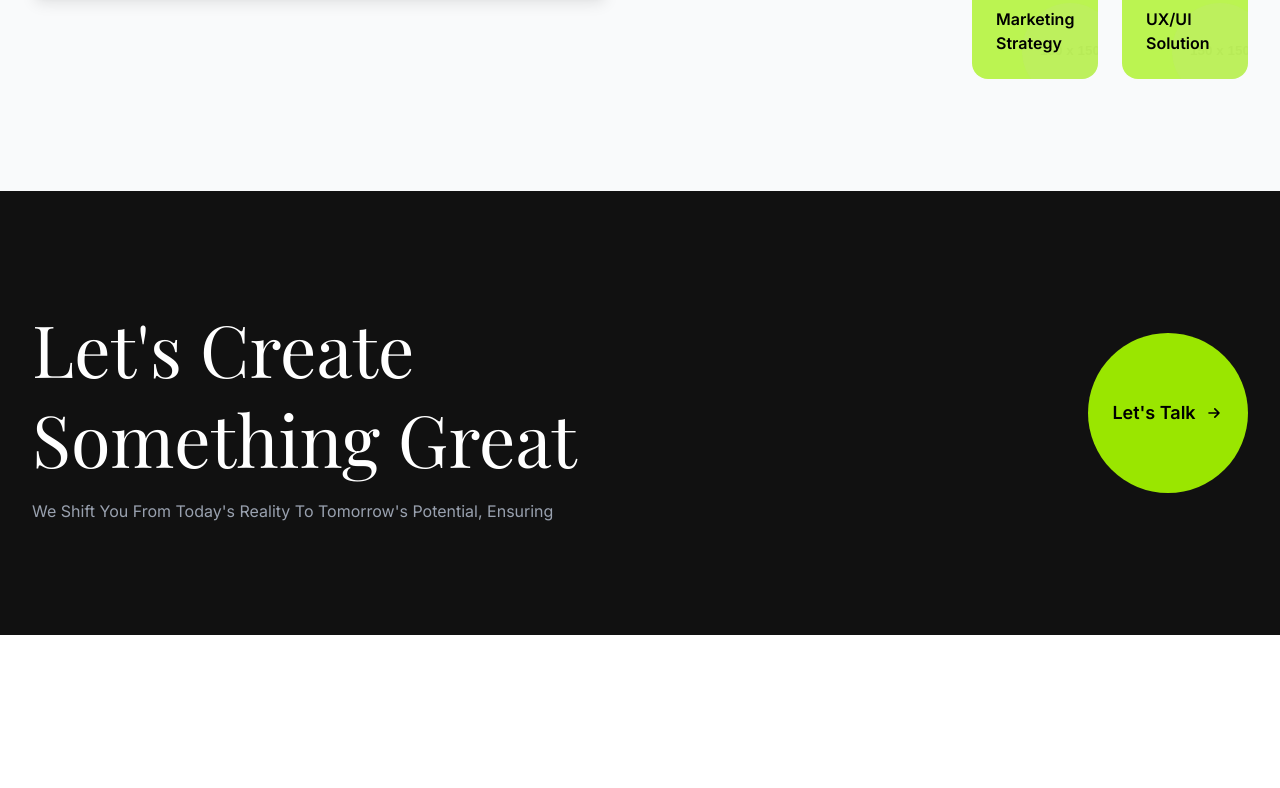
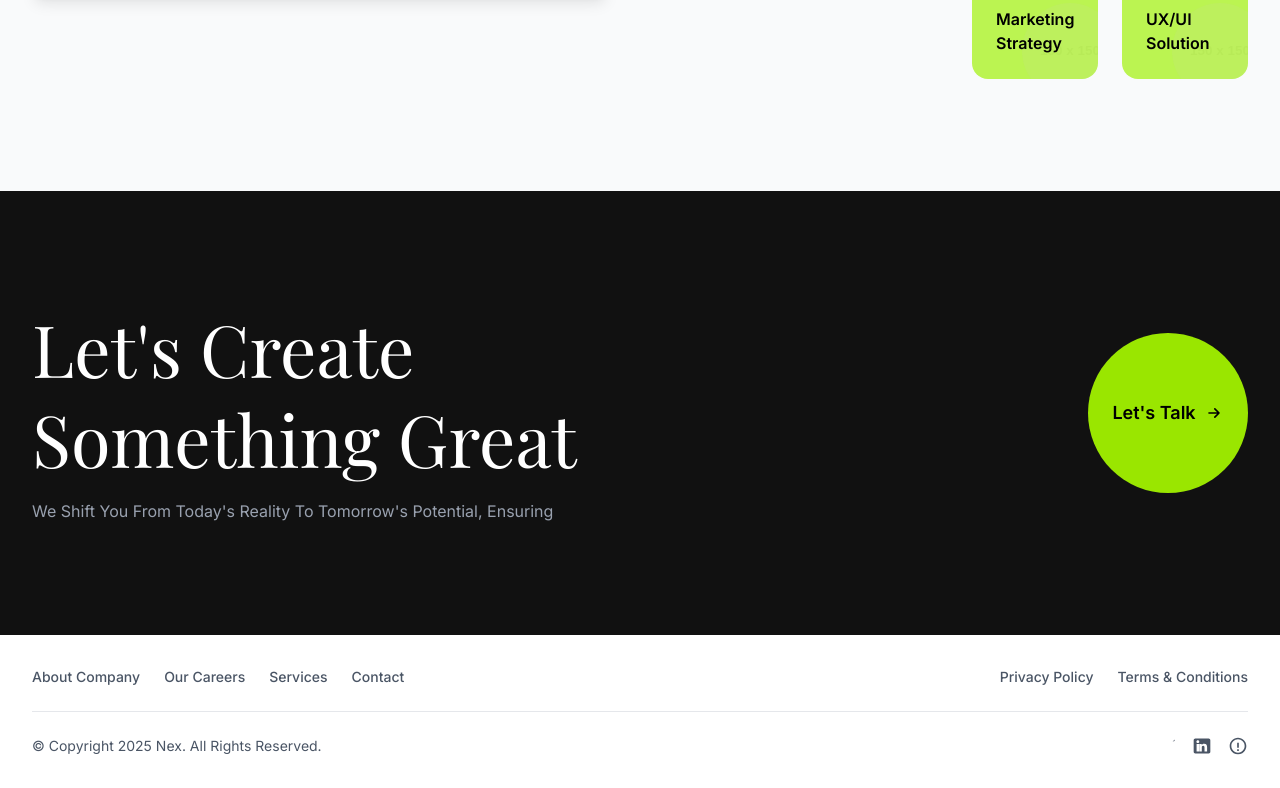
Before and after one commit to viniciusoliveira-27/teste-nex-landing-page, a React (Vite) app: page / in a window 1280 px wide. Shown: the part 4838-5626 px from the top of the page. Before the commit the page ends 5473 px from the top, so only its background shows below. Built offline with nearby package versions, Linux system fonts and the light colour scheme.

Commit message:
feat: add component footer

```diff
--- a/src/App.tsx
+++ b/src/App.tsx
@@ -5,6 +5,7 @@ import ServicesSection from './components/serviceCard';
 import HowWeWorkSection from './components/howWeWorkSection';
 import DigitalSuccessSection from './components/digitalSuccess';
 import CtaSection from './components/ctaSection';
+import Footer from './components/footer';
 
 
 const App: React.FC = () => {
@@ -16,6 +17,7 @@ const App: React.FC = () => {
       <HowWeWorkSection />
       <DigitalSuccessSection />
       <CtaSection />
+      <Footer />
 
     </div>
   );
--- a/src/components/ctaSection/ctaSection.tsx
+++ b/src/components/ctaSection/ctaSection.tsx
@@ -1,3 +1,5 @@
+import React from 'react';
+
 const CtaSection: React.FC = () => {
     return (
         <section className="font-sans bg-[#111111] text-white py-20 lg:py-28">
--- /dev/null
+++ b/src/components/footer/footer.tsx
@@ -0,0 +1,33 @@
+import React from 'react';
+
+const Footer: React.FC = () => {
+    return (
+        <footer className="font-sans bg-white text-gray-600">
+            <div className="max-w-7xl mx-auto px-4 sm:px-6 lg:px-8 py-8">
+                <div className="flex flex-col md:flex-row justify-between items-center gap-6 mb-6">
+                    <div className="flex gap-6 text-sm font-medium">
+                        <a href="#" className="hover:text-black">About Company</a>
+                        <a href="#" className="hover:text-black">Our Careers</a>
+                        <a href="#" className="hover:text-black">Services</a>
+                        <a href="#" className="hover:text-black">Contact</a>
+                    </div>
+                    <div className="flex gap-6 text-sm font-medium">
+                        <a href="#" className="hover:text-black">Privacy Policy</a>
+                        <a href="#" className="hover:text-black">Terms & Conditions</a>
+                    </div>
+                </div>
+                <div className="border-t border-gray-200 pt-6 flex flex-col md:flex-row justify-between items-center gap-4">
+                    <p className="text-sm order-2 md:order-1">&copy; Copyright {new Date().getFullYear()} Nex. All Rights Reserved.</p>
+                    <div className="flex gap-4 order-1 md:order-2">
+                        <a href="#" className="hover:text-black"><svg className="w-5 h-5" fill="currentColor" viewBox="0 0 24 24"><path d="M22.46 6c-.8.35-1.65.58-2.5.68.9-.54 1.6-1.4 1.92-2.4- .84.5-1.78.86-2.78 1.06C18.26 4.3 17.1 4 15.86 4c-2.4 0-4.35 1.95-4.35 4.35 0 .34.04.67.12 1-3.6-.18-6.8-1.9-8.94-4.52-.37.64-.58 1.38-.58 2.18 0 1.5.76 2.82 1.92 3.6- .7-.02-1.36-.22-1.94-.53v.05c0 2.1 1.5 3.85 3.5 4.25-.36.1-.74.15-1.14.15-.28 0-.55-.03-.82-.08.55 1.72 2.15 2.98 4.04 3.02-1.48 1.16-3.36 1.85-5.4 1.85-.35 0-.7-.02-1.04-.06 1.92 1.24 4.2 1.95 6.66 1.95 8 0 12.38-6.62 12.38-12.38 0-.19 0-.38-.01-.57.85-.62 1.58-1.4 2.16-2.24z"></path></svg></a>
+                        <a href="#" className="hover:text-black"><svg className="w-5 h-5" fill="currentColor" viewBox="0 0 24 24"><path d="M20 3H4c-1.1 0-2 .9-2 2v14c0 1.1.9 2 2 2h16c1.1 0 2-.9 2-2V5c0-1.1-.9-2-2-2zM8.5 18.5h-3v-9h3v9zm-1.5-10c-.96 0-1.75-.79-1.75-1.75S6.04 5 7 5s1.75.79 1.75 1.75S7.96 8.5 7 8.5zm11 10h-3v-4.5c0-1.07-.02-2.44-1.5-2.44-1.5 0-1.73 1.17-1.73 2.36V18.5h-3v-9h2.88v1.32h.04c.4-.76 1.37-1.54 2.84-1.54 3.03 0 3.59 1.99 3.59 4.58V18.5z"></path></svg></a>
+                        <a href="#" className="hover:text-black"><svg className="w-5 h-5" fill="currentColor" viewBox="0 0 24 24"><path d="M12 2C6.48 2 2 6.48 2 12s4.48 10 10 10 10-4.48 10-10S17.52 2 12 2zm0 18c-4.41 0-8-3.59-8-8s3.59-8 8-8 8 3.59 8 8-3.59 8-8 8zm-1-12h2v6h-2zm0 8h2v2h-2z"></path></svg></a>
+                    </div>
+
+                </div>
+            </div>
+        </footer>
+    );
+};
+
+export default Footer;
--- /dev/null
+++ b/src/components/footer/index.ts
@@ -0,0 +1 @@
+export { default } from './footer'
```
